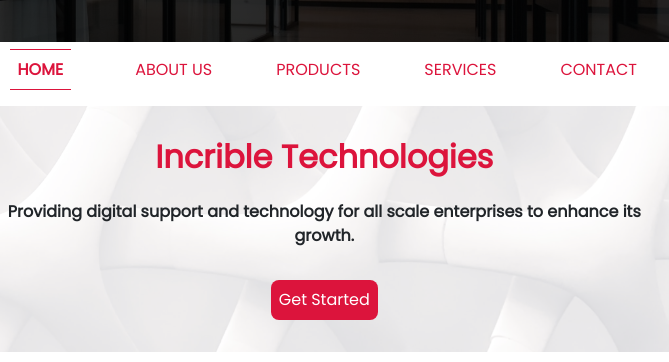
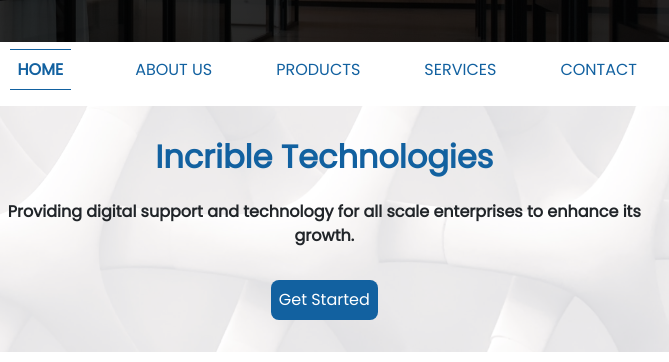
Before and after one commit to msaqmar/Software-website, a plain HTML site: page code/index.html in a window 1280 px wide. Shown: the part 438-800 px from the top of the page, 611-1280 px from the left. Drawn offline with nearby package versions, Linux system fonts and the light colour scheme.

Commit message:
1/12/2021

```diff
--- a/scss/_config.scss
+++ b/scss/_config.scss
@@ -2,7 +2,8 @@
 
 
 // $primary-color: #3F2AB2;
-$primary-color: #DC143C;
+// $primary-color: #DC143C;
+$primary-color: #1261A0;
 $secondary-color: white;
 $third-color: black;
 $forth-color: rgb(206, 198, 198);
```
Also changed, not shown: code/css/main.css, images/posterlogo.png (deleted), images/rgegeh.png (deleted), images/sidelogo.png, images/uibg.png (deleted), 2 other files.
